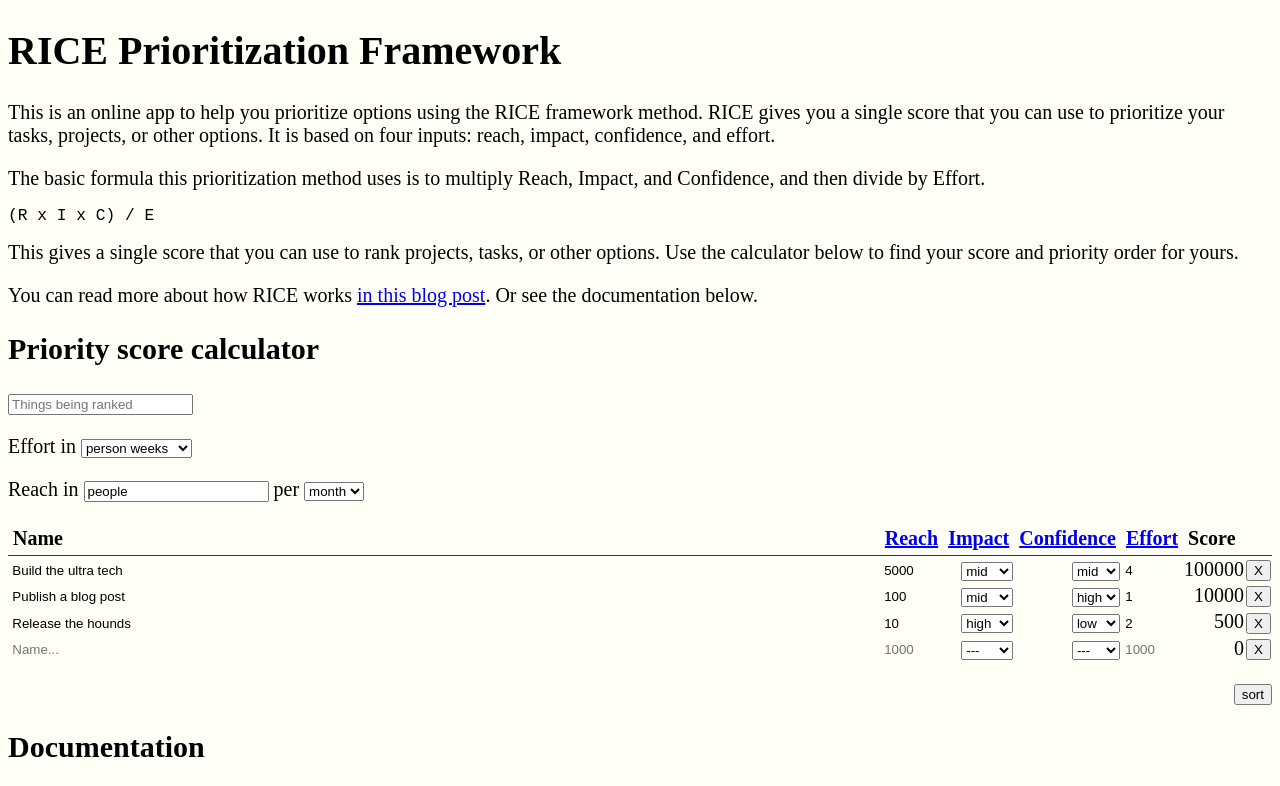
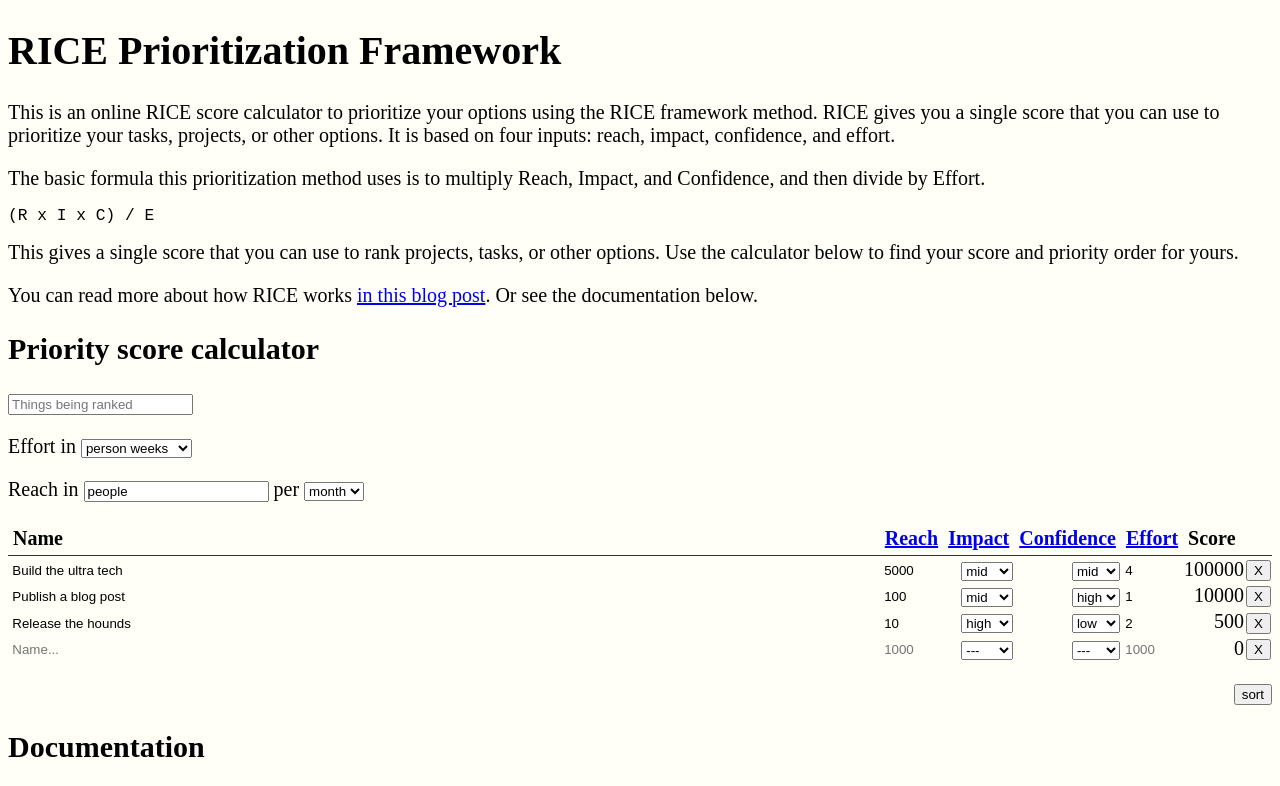
Before and after one commit to chr15m/riceprioritization.com, a website: page public/index.html in a window 1280 px wide. Shown: the top 786 px of the page. Drawn offline with Linux system fonts and the light colour scheme; files whose address does not match are found by name.

Commit message:
Meta tag tweak.

```diff
--- a/public/index.html
+++ b/public/index.html
@@ -5,7 +5,7 @@
     <meta charset="utf-8">
     <meta name="viewport" content="width=device-width, initial-scale=1">
     <meta name="mobile-web-app-capable" content="yes">
-    <meta name="description" content="An online app to help you prioritize using the RICE framework method.">
+    <meta name="description" content="Online RICE score calculator to prioritize your options using the RICE framework method.">
     <link rel="stylesheet" href="minimal.css">
     <link rel="stylesheet" href="style.css">
   </head>
@@ -13,7 +13,7 @@
     <div id="app">
       <h1>RICE Prioritization Framework</h1>
       <p>
-        This is an online app to help you prioritize options using the RICE framework method.
+        This is an online RICE score calculator to prioritize your options using the RICE framework method.
         RICE gives you a single score that you can use to prioritize your tasks, projects, or other options.
         It is based on four inputs: reach, impact, confidence, and effort.
       </p>
```
